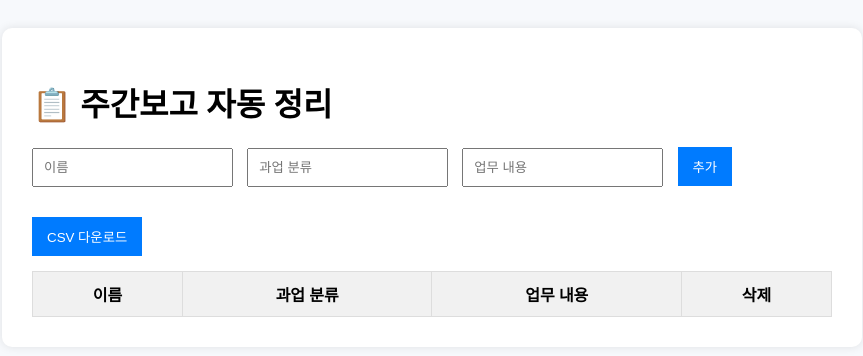
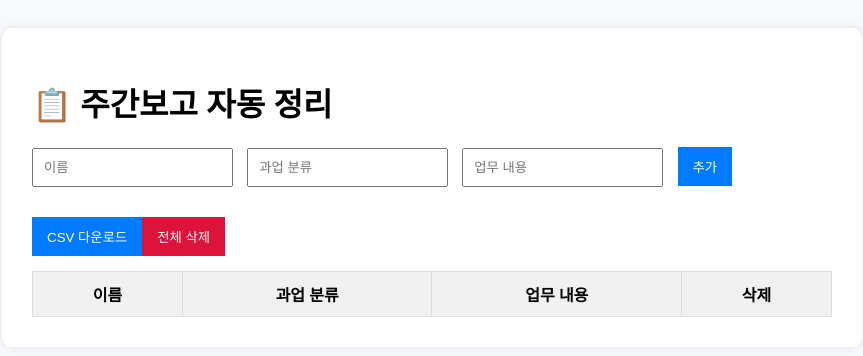
Before and after one commit to qooowoo/report, a website: page public/index.html in a window 1280 px wide. Shown: the whole page, without its empty margins (208-1071 px from the left). Drawn offline with Linux system fonts and the light colour scheme.

Commit message:
Update index.html

```diff
--- a/public/index.html
+++ b/public/index.html
@@ -27,6 +27,7 @@
       </thead>
       <tbody>
         <button onclick="downloadCSV()" style="margin-top: 10px;">CSV 다운로드</button>
+        <button onclick="deleteAll()" style="background-color: crimson;">전체 삭제</button>
       </tbody>
     </table>
   </div>
```
